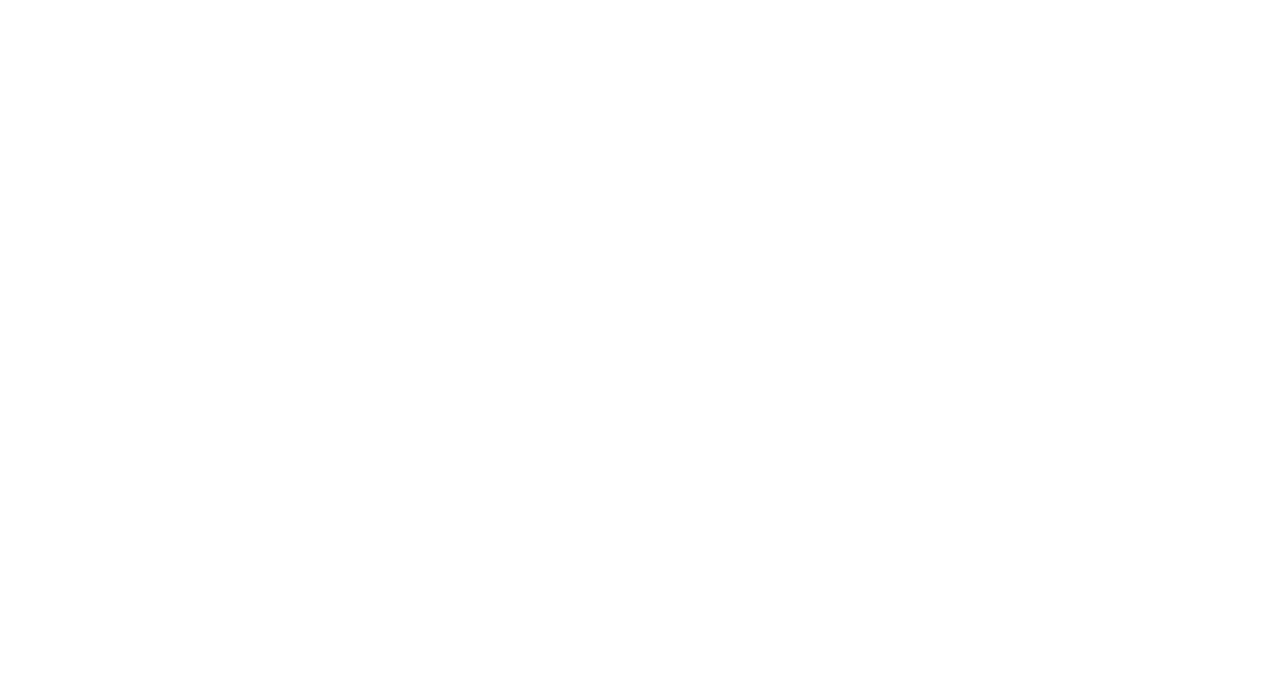
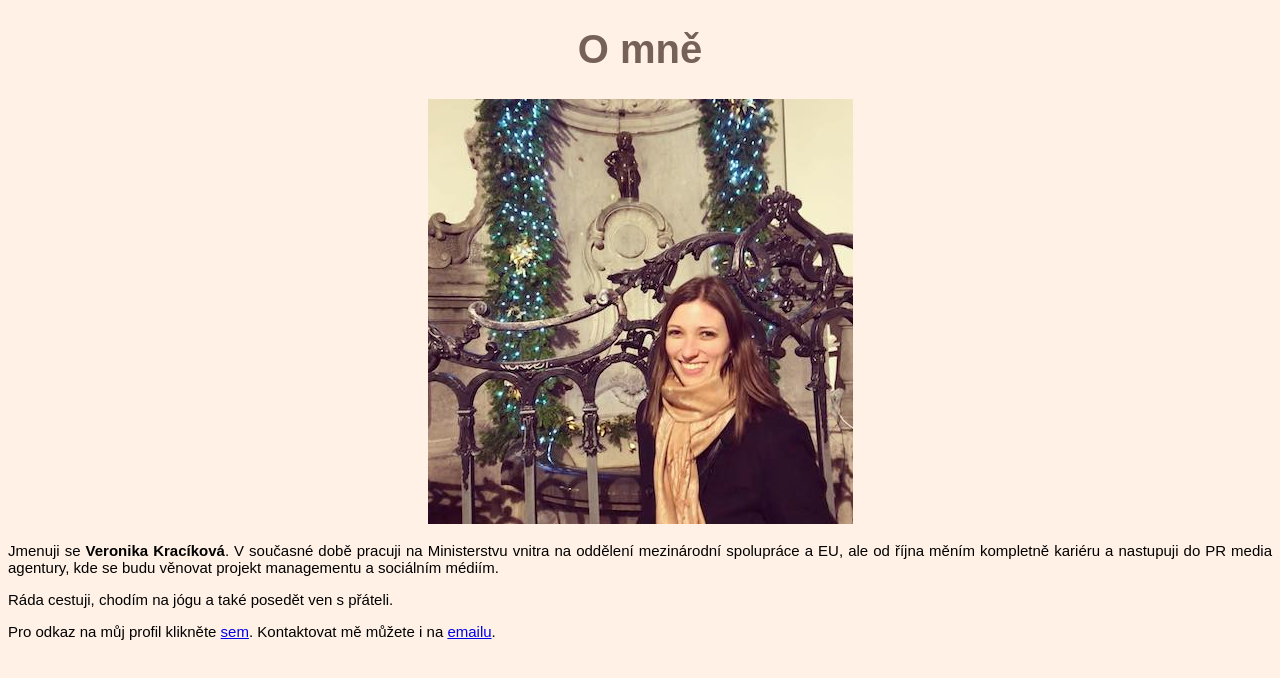
Before and after one commit to tvorimweb-2019-praha-podzim/projekt01-vizitka-vercakr1, a plain HTML site: page index.html in a window 1280 px wide. Drawn offline with Linux system fonts and the light colour scheme.

Commit message:
Vytvořen index.html

```diff
--- a/index.html
+++ b/index.html
@@ -1,18 +1,20 @@
-<!--
-Vytvoř osobní vizitku se:
+<!DOCTYPE html>
+<html lang="en">
+<head>
+    <meta charset="UTF-8">
+    <meta name="viewport" content="width=device-width, initial-scale=1.0">
+    <meta http-equiv="X-UA-Compatible" content="ie=edge">
+    <title>Moje vizitka</title>
+    <link rel="stylesheet" href="style.css">
+</head>
+<body>
+    <h1>O mně</h1>
+    <img src="ja.jpg" alt="Veronika Kracíková"<br>
 
-- jménem,
-- krátkým odstavcem o sobě,
-- odkazem na svůj profil,
-- vlastní fotkou (aby tě lektoři poznali),
-- odkazem na svůj e-mail.
+    <p>Jmenuji se <strong>Veronika Kracíková</strong>. V současné době pracuji na Ministerstvu vnitra na oddělení mezinárodní spolupráce a EU, ale od října měním kompletně kariéru a nastupuji do PR media agentury, kde se budu věnovat projekt managementu a sociálním médiím.</p>
 
-Vizitku ostyluj pomocí CSS:
+    <p>Ráda cestuji, chodím na jógu a také posedět ven s přáteli.</p>
 
-- Nastav barvu pozadí, popředí
-- Uprav velikost písma, zarovnání textu
-- Přidej si vlastní písmo např. z Google Fonts
-- Další vlastnosti dle vlastního uvážení
-
-Tip: Webdesign In 4 Minutes https://jgthms.com/web-design-in-4-minutes/
--->
+    <p>Pro odkaz na můj profil klikněte <a href="https://www.facebook.com/verca.kracikova">sem</a>. Kontaktovat mě můžete i na <a href="mailto:kracikova.verca@gmail.com">emailu</a>.</p>
+</body>
+</html>
--- /dev/null
+++ b/style.css
@@ -0,0 +1,11 @@
+body {background-color: #fff1e6;
+    text: black;
+font-family: Arial, Helvetica, sans-serif;
+font-size: 15px;
+text-align: center;}
+
+h1 {
+    font-size: 40px;
+    color: #756158;
+}
+p {text-align: justify;}
```
Also changed, not shown: ja.jpg (added).
